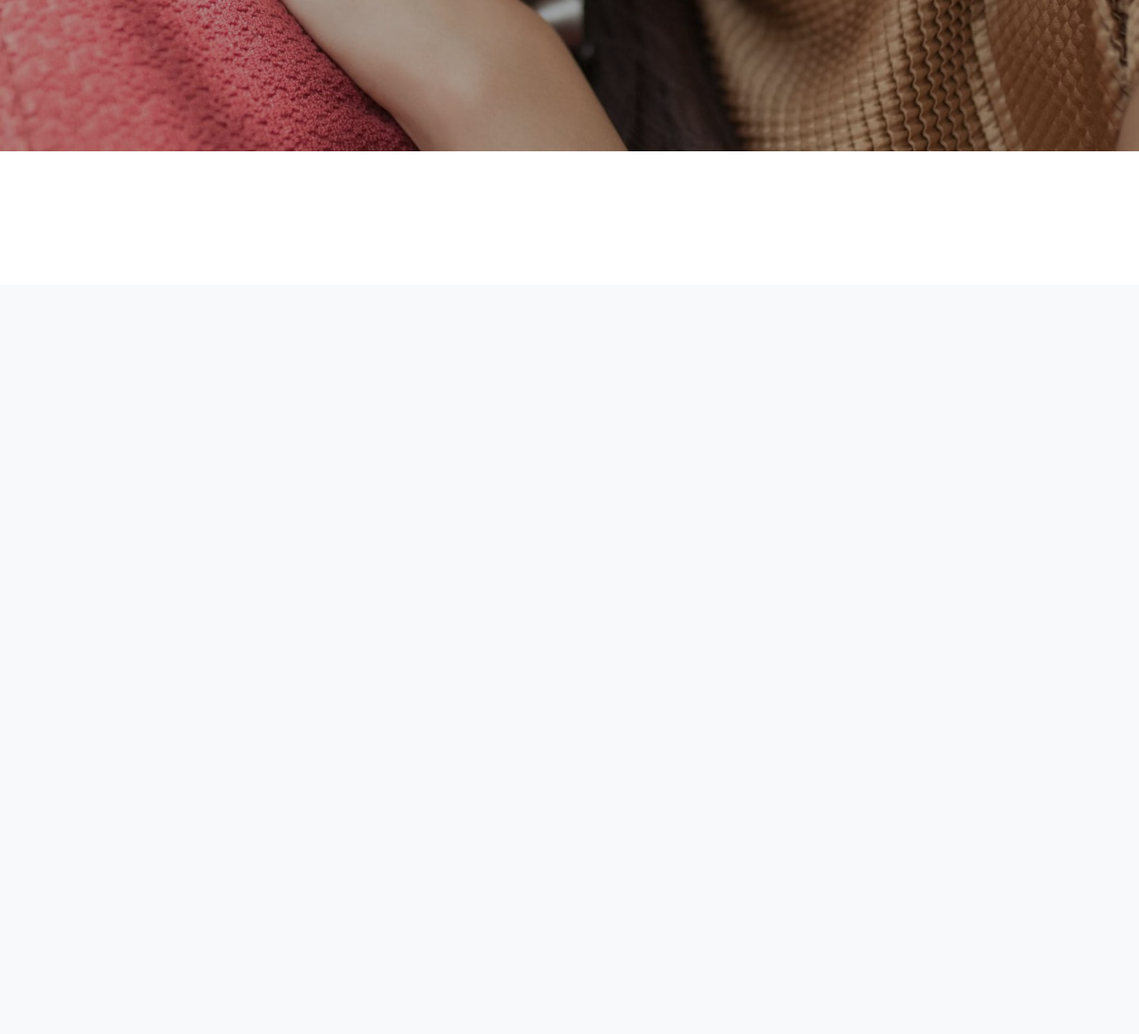
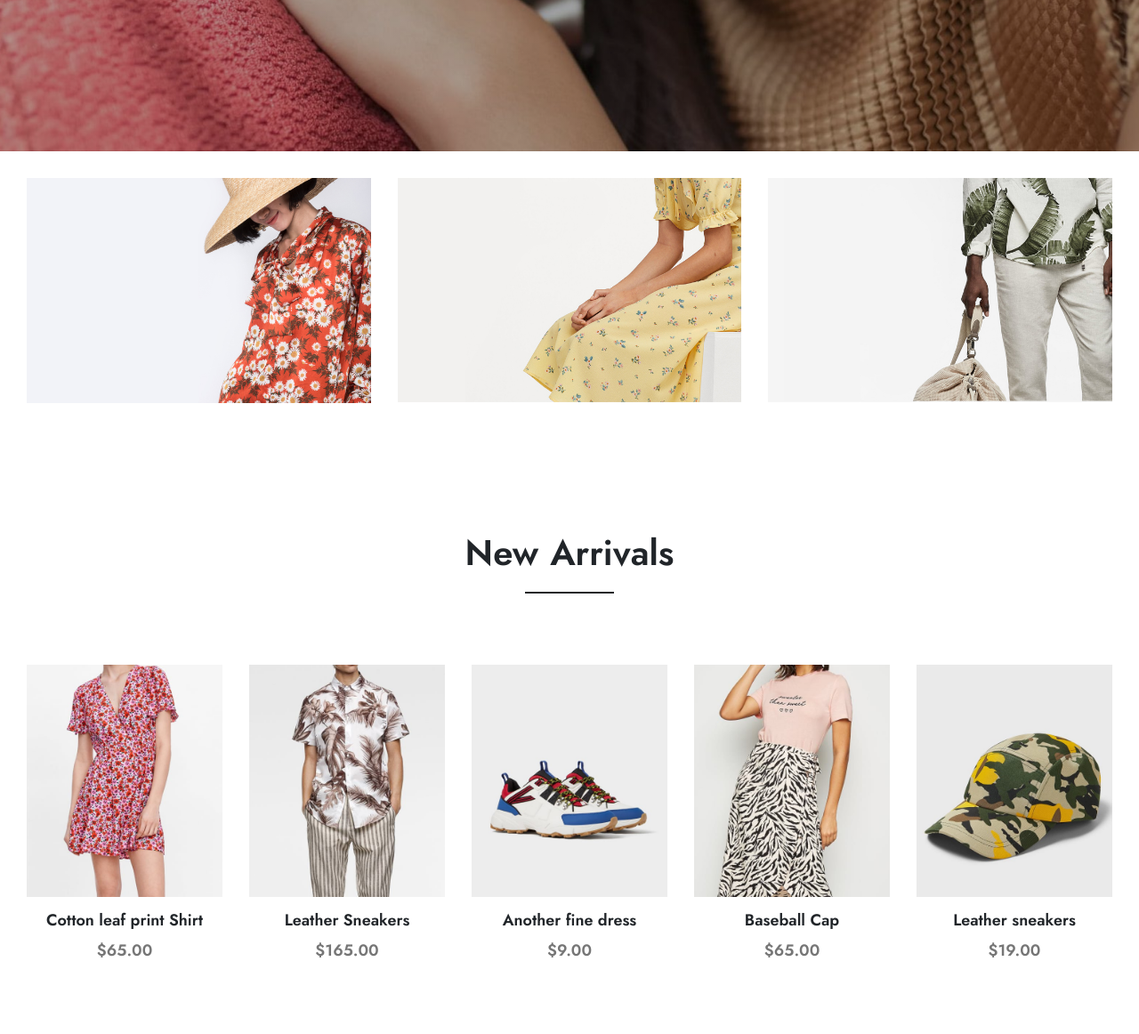
Before and after one commit to ttn-hue/Clothes-store, a PHP site: page / in a window 1280 px wide. Shown: the part 480-1642 px from the top of the page at 89% size. Before the commit the page ends 650 px from the top, so only its background shows below. Run offline with PHP 8.4, Linux system fonts and the light colour scheme.

Commit message:
added new arrivals

```diff
--- a/css/style.css
+++ b/css/style.css
@@ -1,6 +1,7 @@
 /* black color: #212529
 white color: #f8f9fa
 gray color: #adb5bd
+brown color: #767676;
 */
 /*-------------------------------------------*/
 /* BASIC SETUP */
@@ -34,11 +35,21 @@ body {
 }
 
 h1 {
-    font-size: 3rem;
+    font-size: 4rem;
     word-spacing: 1px;
     line-height: 1.7;
-    font-weight: 400;
+    font-weight: 600;
     text-align: center;
+    padding: 50px 0 40px;
+}
+
+h1::after {
+    content: '';
+    display: block;
+    width: 100px;
+    background-color: #212529;
+    padding: 1px;
+    margin: 10px auto;
 }
 
 h2 {
@@ -164,3 +175,55 @@ nav .wrapper {
     font-size: 11rem;
     color: #f8f9fa;
 }
+
+/*-------------------------------------------*/
+/* BIG IMAGE BANNER */
+/*-------------------------------------------*/
+.big-images {
+    padding: 15px;
+}
+
+.big-images-wrapper ul {
+    display: flex;
+}
+
+.big-images-wrapper ul li {
+    list-style: none;
+    width: 33.33%;
+    padding: 15px;
+}
+
+.big-images-wrapper ul li img {
+    width: 100%;
+}
+
+.product-collection {
+    padding: 15px;
+}
+
+.product-collection ul {
+    display: flex;
+}
+
+.product-collection ul li {
+    width: 25%;
+    padding: 15px;
+    list-style: none;
+}
+
+.product-thumbnail p {
+    text-align: center;
+    padding: 7px;
+    font-size: 1.8rem;
+    font-weight: 600;
+}
+
+.product-thumbnail img {
+    width: 100%;
+    height: auto;
+}
+
+.product-thumbnail .product-price {
+    color: #767676;
+    padding: 0;
+}
--- a/index.html
+++ b/index.html
@@ -40,5 +40,68 @@
         </div>
         </div>
     </header>
+    <section class="big-images">
+        <div class="big-images-wrapper">
+            <ul>
+                <li><img src="image/big-image-3.jpg" alt="image-3"></li>
+                <li><img src="image/big-image-1.jpg" alt="image-1"></li>
+                <li><img src="image/big-image-2.jpg" alt="image-2"></li>
+            </ul>
+        </div>
+    </section>
+    <section class="section-newarrivals">
+        <h1>New Arrivals</h1>
+        <div class="product-collection">
+            <ul>
+                <li>
+                    <div class="product-thumbnail">
+                        <a href="#">
+                            <img src="image/product-1.jpg" alt="product image">
+                            <p class="product-name">Cotton leaf print Shirt</p>
+                            <p class="product-price">$65.00</p>
+                        </a>
+                    </div>
+                </li>
+                <li>
+                    <div class="product-thumbnail">
+                        <img src="image/product-2.jpg" alt="product image">
+                        <a href="#">
+                            <p class="product-name">Leather Sneakers</p>
+                        </a>
+                        <p class="product-price">$165.00</p>
+                    </div>
+                </li>
+                <li>
+                    <div class="product-thumbnail">
+                            <img src="image/product-3.jpg" alt="product image">
+                            <a href="#">
+                                <p class="product-name">Another fine dress</p>
+                            </a>
+                            <p class="product-price">$9.00</p>
+                    </div>
+                </li>
+                <li>
+                    <div class="product-thumbnail">
+                        <a href="#">
+                            <img src="image/product-4.jpg" alt="product image">
+                            <a href="#">
+                                <p class="product-name">Baseball Cap</p>
+                            </a>
+                            <p class="product-price">$65.00</p>
+                        </a>
+                    </div>
+                </li>
+                <li>
+                    <div class="product-thumbnail">
+                        <img src="image/product-5.jpg" alt="product image">
+                        <a href="#"></a>
+                            <p class="product-name">Leather sneakers</p>
+                        </a>
+                        <p class="product-price">$19.00</p>
+                    </div>
+                </li>
+            </ul>
+        </div>
+    </section>
 </body>
 </html>
```
Also changed, not shown: image/big-image-1.jpg (added), image/big-image-2.jpg (added), image/big-image-3.jpg (added), image/product-1.jpg (added), image/product-2.jpg (added), image/product-3.jpg (added), image/product-4.jpg (added), image/product-5.jpg (added).
